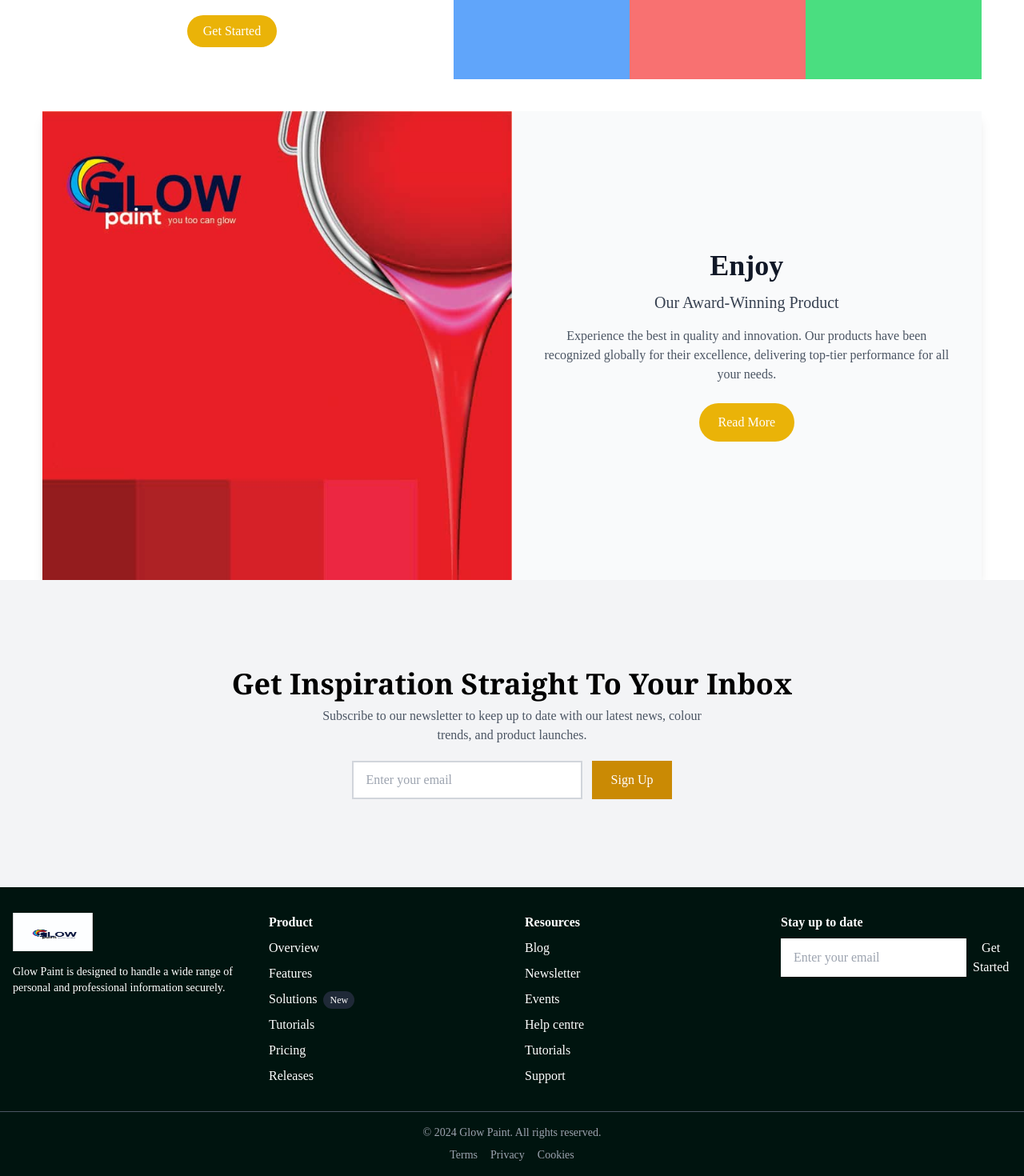
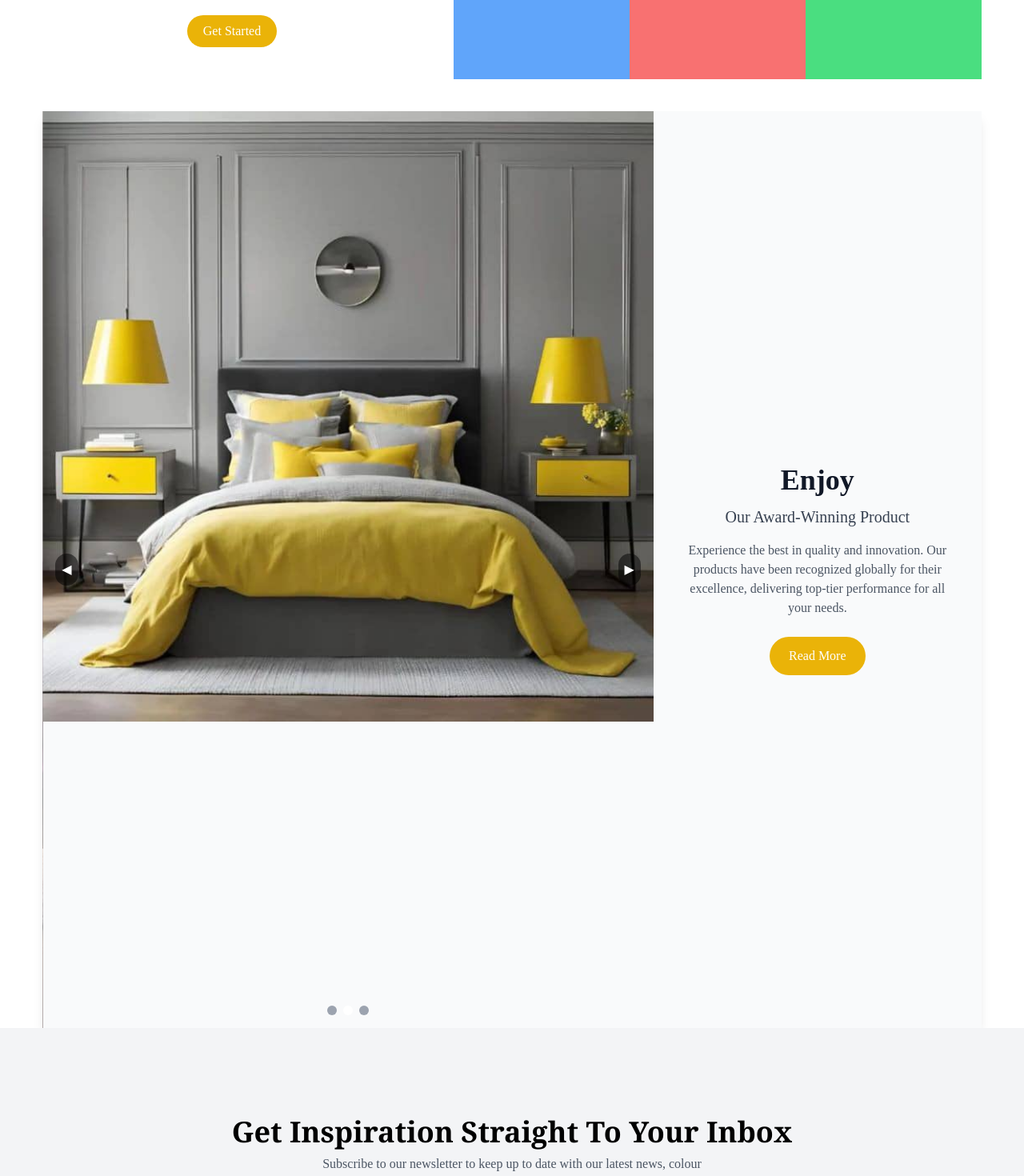
Before and after one commit to Wilfred007/glowFrontend, a Next.js app: page / in a window 1280 px wide. Shown: the part 1900-3370 px from the top of the page at 80% size. Built offline with nearby package versions, Linux system fonts and the light colour scheme; a web font is replaced by a local one.

Commit message:
latest changes

```diff
--- a/src/components/Award.tsx
+++ b/src/components/Award.tsx
@@ -1,12 +1,41 @@
+"use client"
+
 import Image from 'next/image'
 import Link from 'next/link'
-import React from 'react'
+// import React from 'react'
+import React, { useEffect, useState } from "react";
+
+
+const slides = [
+  { id: 1, src: "/Room1.jpeg", alt: "Room 1" },
+  { id: 2, src: "/room2.jpeg", alt: "Slide 2" },
+  { id: 3, src: "/room3.jpeg", alt: "Slide 3" },
+];
 
 const Award = () => {
+
+
+  /******  3d667779-3c0e-450b-85a4-7d353201ab5e  *******/  const [currentSlide, setCurrentSlide] = useState(0);
+
+
+    useEffect(() => {
+      const interval = setInterval(() => {
+        setCurrentSlide((prev) => (prev + 1) % slides.length);
+      }, 4000); // Slide every 4 seconds
+      return () => clearInterval(interval);
+    }, []);
+
+    const goToPreviousSlide = () => {
+      setCurrentSlide((prev) => (prev === 0 ? slides.length - 1 : prev - 1));
+    };
+
+    const goToNextSlide = () => {
+      setCurrentSlide((prev) => (prev + 1) % slides.length);
+    };
   return (
     <div className='flex flex-col lg:flex-row w-11/12 mx-auto mt-10 bg-gray-50 rounded-lg shadow-lg overflow-hidden'>
       {/* Image Section */}
-      <div className='hidden lg:flex w-1/2'>
+      {/* <div className='hidden lg:flex w-1/2'>
         <Image
           src='/pour.jpeg'
           height={500}
@@ -14,7 +43,53 @@
           alt='home'
           className='rounded-r-lg object-cover w-full'
         />
+      </div> */}
+      <div className="relative w-full max-w-3xl mx-auto  overflow-hidden">
+      {/* Slides */}
+      <div
+        className="flex transition-transform duration-700 ease-in-out"
+        style={{
+          transform: `translateX(-${currentSlide * 100}%)`,
+        }}
+      >
+        {slides.map((slide) => (
+          <div key={slide.id} className="w-full h-full flex-shrink-0">
+            <img
+              src={slide.src} // Fixed to use the correct property name
+              alt={slide.alt}
+              className="w-full h-full object-cover"
+            />
+          </div>
+        ))}
       </div>
+
+      {/* Navigation Arrows */}
+      <button
+        className="absolute top-1/2 left-4 transform -translate-y-1/2 bg-black bg-opacity-50 text-white p-2 rounded-full z-10"
+        onClick={goToPreviousSlide}
+      >
+        ◀
+      </button>
+      <button
+        className="absolute top-1/2 right-4 transform -translate-y-1/2 bg-black bg-opacity-50 text-white p-2 rounded-full z-10"
+        onClick={goToNextSlide}
+      >
+        ▶
+      </button>
+
+      {/* Indicators */}
+      <div className="absolute bottom-4 left-1/2 transform -translate-x-1/2 flex space-x-2">
+        {slides.map((_, index) => (
+          <button
+            key={index}
+            onClick={() => setCurrentSlide(index)}
+            className={`w-3 h-3 rounded-full ${
+              currentSlide === index ? "bg-white" : "bg-gray-400"
+            }`}
+          ></button>
+        ))}
+      </div>
+    </div>
 
       {/* Text Section */}
       <div className='flex flex-col justify-center items-center w-full lg:w-1/2 p-10 text-center'>
```
